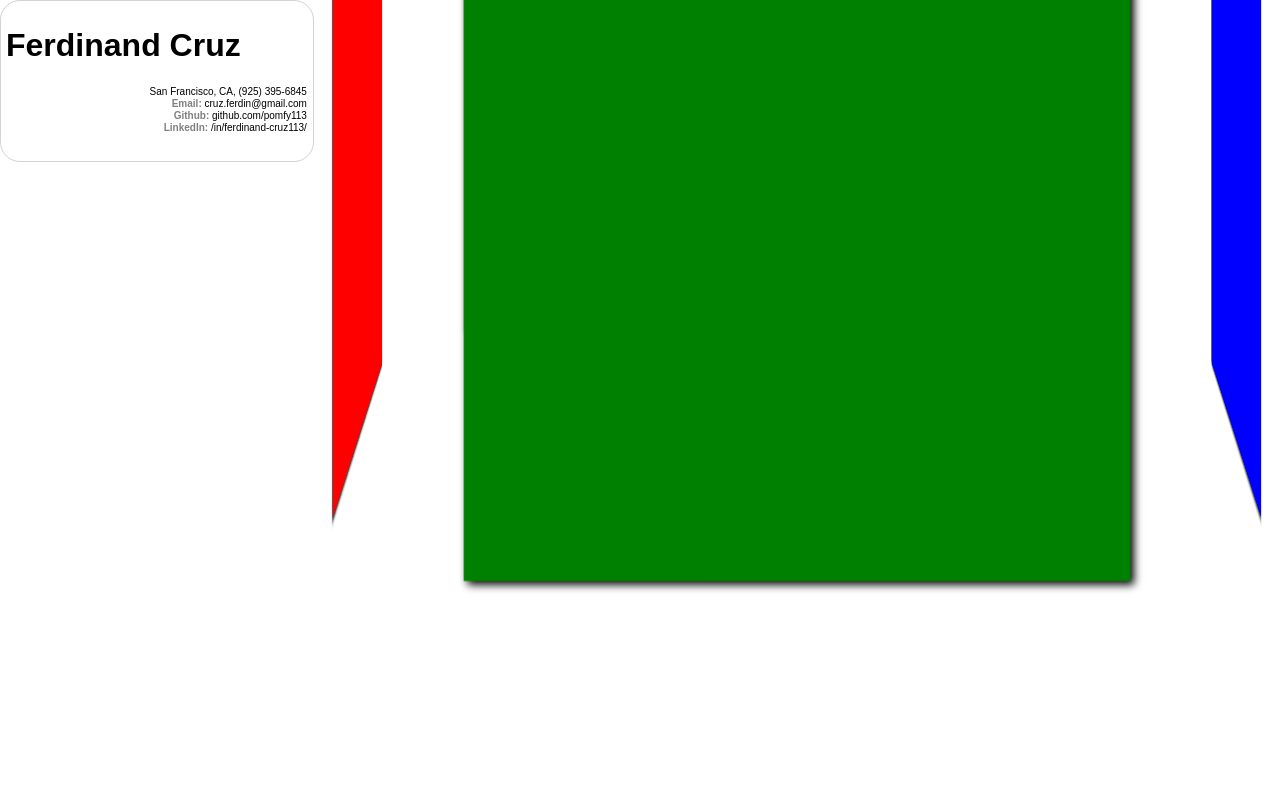
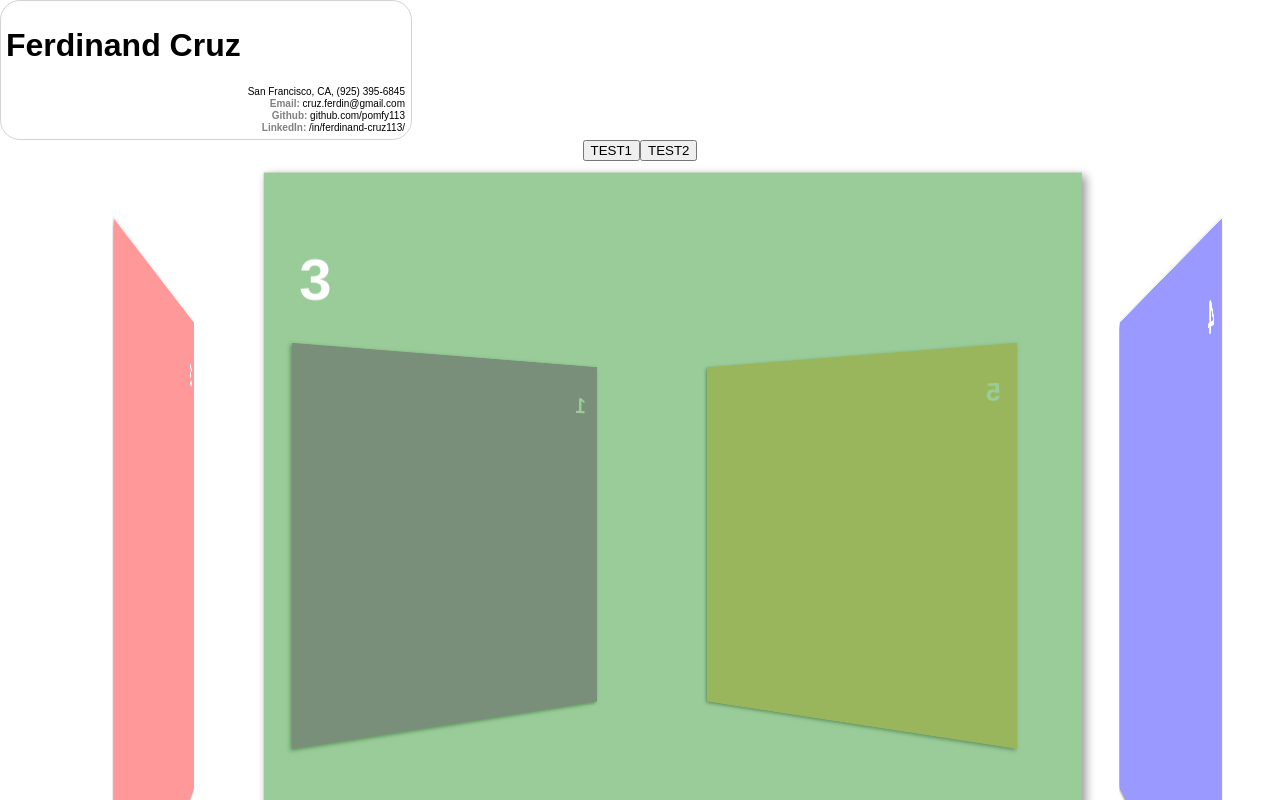
Before and after one commit to pomfy113/portfolio-front-end, a React (Create React App) app in the folder front-end/: page / in a window 1280 px wide. Shown: the top 800 px of the page. Built offline with nearby package versions, Linux system fonts and the light colour scheme.

Commit message:
Fine tuned

```diff
--- a/front-end/src/App.css
+++ b/front-end/src/App.css
@@ -1,4 +1,5 @@
 #App{
     display: flex;
     justify-content: center;
+    flex-direction: column;
 }
--- a/front-end/src/Components/Contact/Contact.css
+++ b/front-end/src/Components/Contact/Contact.css
@@ -1,4 +1,5 @@
 #Contact{
+
     border: 1px solid lightgrey;
     border-radius: 20px;
     padding: 5px;
--- a/front-end/src/Components/Jumbotron/Jumbotron.css
+++ b/front-end/src/Components/Jumbotron/Jumbotron.css
@@ -1,6 +1,5 @@
 #Jumbotron {
-    --width: 400px;
-    --distance: 100px;
+    --width: 450px;
     --rotate: 0deg;
     /* For z-indexing */
     --z-0: 0;
@@ -10,51 +9,61 @@
     --z-4: 0;
 
     display: flex;
-    justify-content: center;
+    flex-direction: column;
+    align-items: center;
+
+    width: 100%;
+    height: 100%;
+}
+
+#projects {
     perspective: 1000px;
-    align-items: center;
-    padding-top: 100px;
+    height: 100%;
     width: 100%;
 }
 
 .project {
     position: absolute;
+    left: calc(25% + var(--width) / 4);
+    top: 150px;
     display: block;
-    transform-style: preserve-3d;
+    padding: 20px;
+    box-sizing: border-box;
 
     width: var(--width);
     height: 500px;
     box-shadow: 2px 2px 5px black;
-    transition: 500ms;
+    transition: 750ms;
+    opacity: 0.4;
     color: white;
 }
 
 .project:nth-child(1) {
-    transform: rotateY(calc(var(--rotate) - 144deg)) translateZ(400px) ;
+    transform: rotateY(calc(var(--rotate) - 144deg)) translateZ(var(--width)) ;
     background-color: purple;
     z-index: var(--z-0);
 }
 
 .project:nth-child(2) {
-    transform: rotateY(calc(var(--rotate) - 72deg)) translateZ(400px);
+    transform: rotateY(calc(var(--rotate) - 72deg)) translateZ(var(--width));
     background-color: red;
     z-index: var(--z-1);
 }
 
 .project:nth-child(3) {
-    transform: rotateY(calc(var(--rotate))) translateZ(400px) ;
+    transform: rotateY(calc(var(--rotate))) translateZ(var(--width)) ;
     background-color: green;
     z-index: var(--z-2);
 }
 
 .project:nth-child(4) {
-    transform: rotateY(calc(var(--rotate) + 72deg)) translateZ(400px) ;
+    transform: rotateY(calc(var(--rotate) + 72deg)) translateZ(var(--width)) ;
     background-color: blue;
     z-index: var(--z-3);
 }
 
 .project:nth-child(5) {
-    transform: rotateY(calc(var(--rotate) + 144deg)) translateZ(400px) ;
+    transform: rotateY(calc(var(--rotate) + 144deg)) translateZ(var(--width)) ;
     background-color: orange;
     z-index: var(--z-4);
 }
--- a/front-end/src/Components/Jumbotron/Jumbotron.js
+++ b/front-end/src/Components/Jumbotron/Jumbotron.js
@@ -20,20 +20,38 @@ export default class Jumbotron extends Component {
       indexCopy.unshift(newTail)
 
       for(let i in indexCopy){
-          console.log(i)
           this.ref.current.style.setProperty(`--z-${(i)}`, indexCopy[i])
       }
-
-      console.log(indexCopy)
 
       this.ref.current.style.setProperty('--rotate', `${newRot}deg`)
 
       this.setState({ rotate: newRot, index: indexCopy})
   }
 
+  rightRotate(){
+      const newRot = this.state.rotate + 72;
+
+      const indexCopy = this.state.index.slice()
+      const newTail = indexCopy.shift()
+      indexCopy.push(newTail)
+
+      for(let i in indexCopy){
+          this.ref.current.style.setProperty(`--z-${(i)}`, indexCopy[i])
+      }
+
+      this.ref.current.style.setProperty('--rotate', `${newRot}deg`)
+      this.setState({ rotate: newRot, index: indexCopy})
+  }
+
   render() {
     return (
-      <div id='Jumbotron' ref={this.ref} onClick={() => this.leftRotate()}>
+      <div id='Jumbotron' ref={this.ref}>
+          <div id='buttons'>
+              <button onClick={() => this.leftRotate()}>TEST1</button>
+              <button onClick={() => this.rightRotate()}>TEST2</button>
+
+          </div>
+          <div id='projects'>
               <div className='project'>
                   <h1>1</h1>
               </div>
@@ -54,6 +72,7 @@ export default class Jumbotron extends Component {
                   <h1>5</h1>
               </div>
         </div>
+      </div>
     );
   }
 }
--- a/front-end/src/index.css
+++ b/front-end/src/index.css
@@ -1,5 +1,10 @@
-body {
-  margin: 0;
-  padding: 0px;
-  font-family: sans-serif;
+body, html, #root, #App{
+  height: 100%;
+  width: 100%;
 }
+
+body{
+    margin: 0;
+    padding: 0px;
+    font-family: sans-serif;
+}
```
Lines whose indentation alone changed are shown as unchanged.
